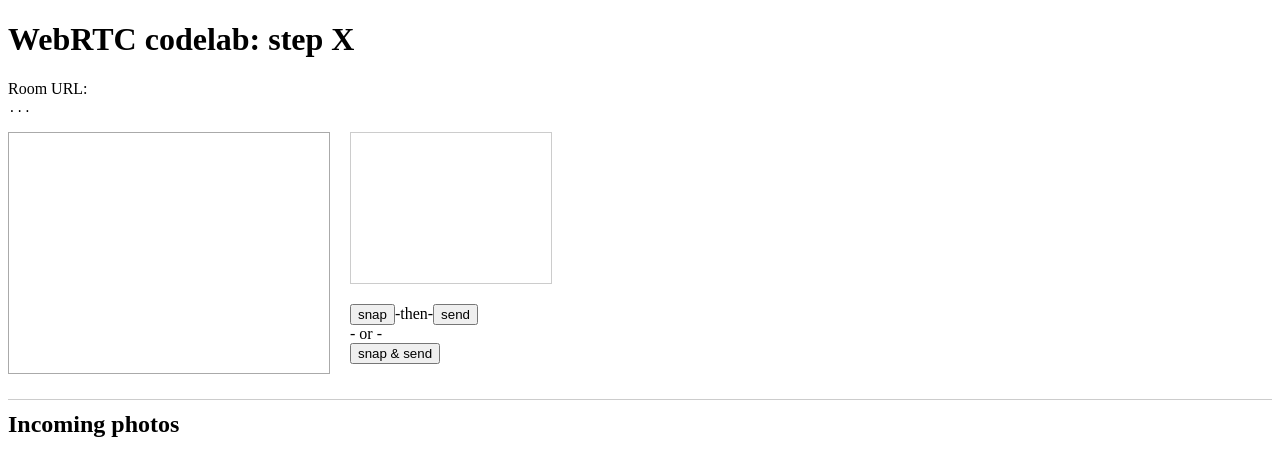
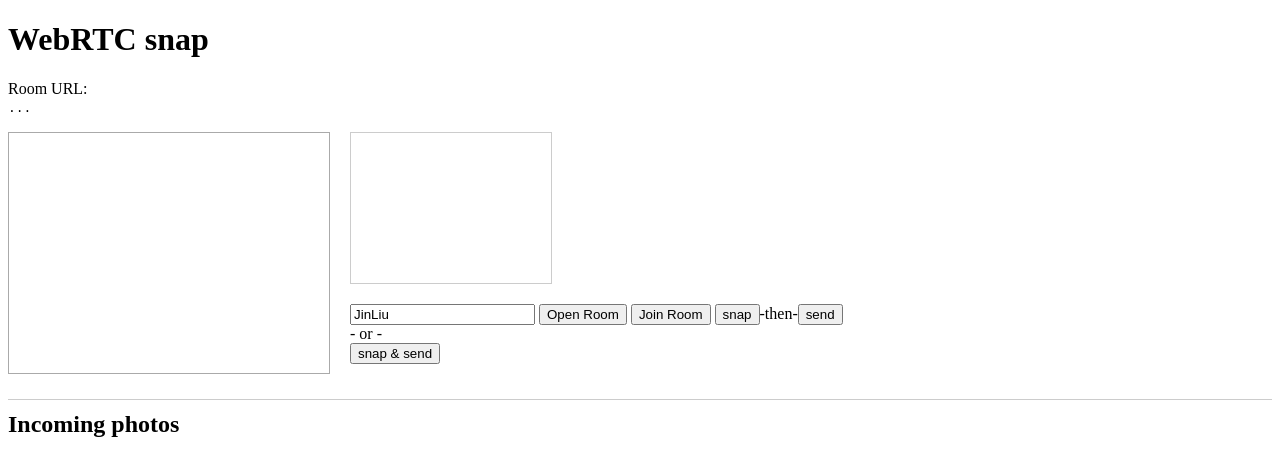
Before and after one commit to jliu4/conference, a website: page index.html in a window 1280 px wide. Drawn offline with nearby package versions, Linux system fonts and the light colour scheme; no server answers.

Commit message:
add more button

```diff
--- a/index.html
+++ b/index.html
@@ -1,17 +1,15 @@
 <!DOCTYPE html>
 <html>
     <head>
-    <meta content="text/html;charset=utf-8" http-equiv="Content-Type">
-<meta content="utf-8" http-equiv="encoding">
-        <meta name="keywords" content="JavaScript, WebRTC" />
-        <meta name="description" content="WebRTC codelab" />
+        <meta content="text/html;charset=utf-8" http-equiv="Content-Type">
+        <meta content="utf-8" http-equiv="encoding">
         <meta name="viewport" content="width=device-width,initial-scale=1,minimum-scale=1,maximum-scale=1">
 
-        <title>WebRTC codelab: step X</title>
+        <title>WebRTC snap</title>
         <link rel="stylesheet" href="css/main.css">
     </head>
     <body>
-        <h1>WebRTC codelab: step X</h1>
+        <h1>WebRTC snap</h1>
 
         <p>
             Room URL: <br>
@@ -22,6 +20,10 @@
         <div class="controls">
             <canvas id="photo" style="width: 200px; height: 150px; border: 1px solid #ccc;"></canvas>
             <p>
+                <input type="text" id="room-id" value="JinLiu">
+                <button id="open-room">Open Room</button>
+                <button id="join-room">Join Room</button>
+
                 <button id="snap">snap</button>-then-<button id="send">send</button>
                 <br> - or - <br>
                 <button id="snapAndSend">snap & send</button>
```
